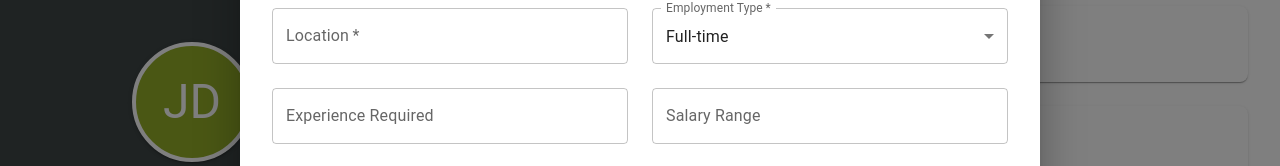
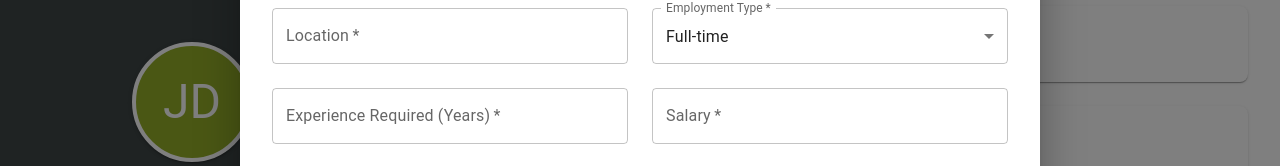
Before and after one commit to Ak-sd7/Hirer-app, a React (Vite) app: page /mprofile in a window 1280 px wide. Both pictures are taken after a click on the button "CREATE NEW JOB". Shown: the part 219-385 px from the top of the page. Built offline with nearby package versions, Linux system fonts and the light colour scheme; a web font is replaced by a local one.

Commit message:
job Post accordinng to model

```diff
--- a/src/subComponents/jobPost.jsx
+++ b/src/subComponents/jobPost.jsx
@@ -1,4 +1,4 @@
-import { useState } from "react";
+import { useState } from 'react';
 import {
   Box,
   Modal,
@@ -11,35 +11,53 @@ import {
   MenuItem,
   Grid,
   Divider,
-  IconButton,
+  IconButton
 } from "@mui/material";
-import CloseIcon from "@mui/icons-material/Close";
+import CloseIcon from '@mui/icons-material/Close';
 
-const JobPost = ({ open, handleClose }) => {
+const JobPost = ({ open, handleClose, userId }) => {
   const [formData, setFormData] = useState({
-    title: "",
-    company: "",
-    location: "",
-    employmentType: "Full-time",
-    experience: "",
-    salary: "",
-    description: "",
-    requirements: "",
-    benefits: "",
-    applicationDeadline: "",
+    title: '',
+    company: '',
+    location: '',
+    employmentType: 'Full-time',
+    experience: '',
+    salary: '',
+    description: '',
+    requirements: '',
+    benefits: '',
+    validity: '',
+    person: userId || ''
   });
 
   const handleChange = (e) => {
     const { name, value } = e.target;
-    setFormData((prevData) => ({
+    setFormData(prevData => ({
       ...prevData,
-      [name]: value,
+      [name]: value
     }));
   };
 
   const handleSubmit = (e) => {
     e.preventDefault();
-    console.log("Job Post Data:", formData);
+
+    // Format data to match the expected API request structure
+    const requestData = {
+      companyName: formData.company,
+      post: formData.title,
+      description: formData.description,
+      validity: formData.validity,
+      // Include other fields that might be needed
+      location: formData.location,
+      employmentType: formData.employmentType,
+      experience: parseInt(formData.experience) || 0,
+      salary: parseInt(formData.salary) || 0,
+      requirements: formData.requirements,
+      benefits: formData.benefits,
+      person: formData.person
+    };
+
+    console.log('Job Post Data:', requestData);
     // Add your API call to submit the job post
     handleClose();
   };
@@ -60,12 +78,12 @@ const JobPost = ({ open, handleClose }) => {
   };
 
   const employmentTypes = [
-    "Full-time",
-    "Part-time",
-    "Contract",
-    "Temporary",
-    "Internship",
-    "Remote",
+    'Full-time',
+    'Part-time',
+    'Contract',
+    'Temporary',
+    'Internship',
+    'Remote'
   ];
 
   return (
@@ -75,18 +93,8 @@ const JobPost = ({ open, handleClose }) => {
       aria-labelledby="job-post-modal-title"
     >
       <Box sx={style}>
-        <Box
-          display="flex"
-          justifyContent="space-between"
-          alignItems="center"
-          mb={2}
-        >
-          <Typography
-            id="job-post-modal-title"
-            variant="h5"
-            component="h2"
-            fontWeight="bold"
-          >
+        <Box display="flex" justifyContent="space-between" alignItems="center" mb={2}>
+          <Typography id="job-post-modal-title" variant="h5" component="h2" fontWeight="bold">
             Create New Job Posting
           </Typography>
           <IconButton onClick={handleClose} size="small">
@@ -106,6 +114,7 @@ const JobPost = ({ open, handleClose }) => {
                 name="title"
                 value={formData.title}
                 onChange={handleChange}
+                placeholder="Enter job post title"
               />
             </Grid>
             <Grid item xs={12} sm={6}>
@@ -116,6 +125,7 @@ const JobPost = ({ open, handleClose }) => {
                 name="company"
                 value={formData.company}
                 onChange={handleChange}
+                placeholder="Enter company name"
               />
             </Grid>
             <Grid item xs={12} sm={6}>
@@ -139,31 +149,35 @@ const JobPost = ({ open, handleClose }) => {
                   onChange={handleChange}
                 >
                   {employmentTypes.map((type) => (
-                    <MenuItem key={type} value={type}>
-                      {type}
-                    </MenuItem>
+                    <MenuItem key={type} value={type}>{type}</MenuItem>
                   ))}
                 </Select>
               </FormControl>
             </Grid>
             <Grid item xs={12} sm={6}>
               <TextField
+                required
                 fullWidth
-                label="Experience Required"
+                type="number"
+                label="Experience Required (Years)"
                 name="experience"
                 value={formData.experience}
                 onChange={handleChange}
-                placeholder="e.g. 2-3 years"
+                placeholder="e.g. 3"
+                inputProps={{ min: 0 }}
               />
             </Grid>
             <Grid item xs={12} sm={6}>
               <TextField
+                required
                 fullWidth
-                label="Salary Range"
+                type="number"
+                label="Salary"
                 name="salary"
                 value={formData.salary}
                 onChange={handleChange}
-                placeholder="e.g. $50,000 - $70,000"
+                placeholder="Annual salary amount"
+                inputProps={{ min: 0 }}
               />
             </Grid>
             <Grid item xs={12}>
@@ -205,18 +219,22 @@ const JobPost = ({ open, handleClose }) => {
             </Grid>
             <Grid item xs={12} sm={6}>
               <TextField
+                required
                 fullWidth
                 type="date"
-                label="Application Deadline"
-                name="applicationDeadline"
-                value={formData.applicationDeadline}
+                label="Validity (Expiration Date)"
+                name="validity"
+                value={formData.validity}
                 onChange={handleChange}
                 InputLabelProps={{ shrink: true }}
               />
             </Grid>
             <Grid item xs={12}>
               <Box display="flex" justifyContent="flex-end" gap={2} mt={2}>
-                <Button variant="outlined" onClick={handleClose}>
+                <Button
+                  variant="outlined"
+                  onClick={handleClose}
+                >
                   Cancel
                 </Button>
                 <Button
@@ -225,8 +243,8 @@ const JobPost = ({ open, handleClose }) => {
                   sx={{
                     bgcolor: "#95af29",
                     "&:hover": {
-                      bgcolor: "#7a9124",
-                    },
+                      bgcolor: "#7a9124"
+                    }
                   }}
                 >
                   Submit Job Posting
```
